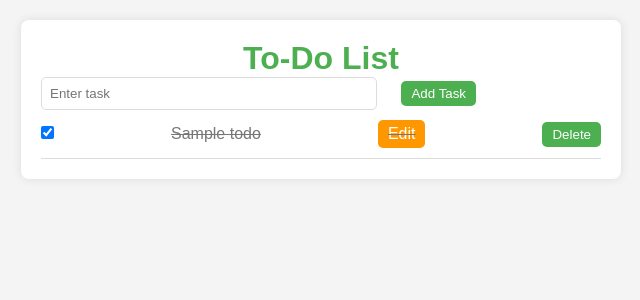
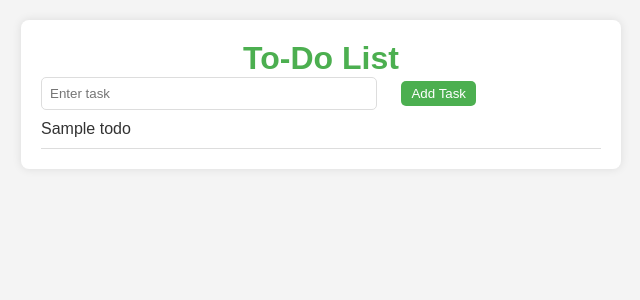
Before and after one commit to AditiB24/Flask-MongoDB, a Flask app: page / in a window 1280 px wide. Shown: the top 300 px of the page, without its empty margins (319-959 px from the left). Run offline with Flask 3, Linux system fonts and the light colour scheme; a database or web service that is not in the repository returns one stand-in record (values such as "Sample title"); some libraries are stand-ins or nearby versions.

Commit message:
Update index.html

```diff
--- a/templates/index.html
+++ b/templates/index.html
@@ -21,15 +21,8 @@
         <!-- List of Tasks -->
         <ul id="task-list">
             {% for item in items %}
-                <li class="{{ 'completed' if item['checked'] else '' }}">
-                    <form action="/checked/{{ item['id'] }}" method="POST" style="display:inline;">
-                        <input type="checkbox" onclick="this.form.submit()" {% if item['checked'] %}checked{% endif %}>
-                    </form>
+                <li>
                     {{ item['name'] }}
-                    <a href="/edit/{{ item['id'] }}" class="edit-btn">Edit</a>
-                    <form action="/delete/{{ item['id'] }}" method="POST" style="display:inline;">
-                        <button type="submit" class="delete-btn">Delete</button>
-                    </form>
                 </li>
             {% endfor %}
         </ul>
@@ -39,15 +32,16 @@
         $(document).ready(function() {
             // Handle form submission for adding a task
             $('#add-task-form').on('submit', function(event) {
-            event.preventDefault();  // Prevent the form from submitting normally
-            var taskName = $('input[name="todo_name"]').val();  // Get the task name
+                event.preventDefault();  // Prevent normal form submission
+
+                var taskName = $('input[name="todo_name"]').val();  // Get the task name from input
 
                 if (taskName.trim() === '') {
                     alert('Task name cannot be empty');
-                return;  // Do not proceed if the input is empty
+                    return;  // Don't proceed if task name is empty
                 }
 
-            // Send data using AJAX
+                // Send the task name using AJAX
                 $.ajax({
                     url: '/home',  // The route to add the task
                     type: 'POST',
@@ -64,15 +58,8 @@
                             $('#task-list').empty();  // Clear existing tasks
                             taskList.forEach(function(task) {
                                 $('#task-list').append(`
-                                <li class="${task.checked ? 'completed' : ''}">
-                                    <form action="/checked/${task.id}" method="POST" style="display:inline;">
-                                        <input type="checkbox" onclick="this.form.submit()" ${task.checked ? 'checked' : ''}>
-                                    </form>
+                                    <li>
                                         ${task.name}
-                                    <a href="/edit/${task.id}" class="edit-btn">Edit</a>
-                                    <form action="/delete/${task.id}" method="POST" style="display:inline;">
-                                        <button type="submit" class="delete-btn">Delete</button>
-                                    </form>
                                     </li>
                                 `);
                             });
@@ -86,68 +73,5 @@
         });
     </script>
 
-<!--     <script>
-        $(document).ready(function() {
-            // Add Task using AJAX
-            $('#add-task-form').on('submit', function(event) {
-                event.preventDefault();
-                var taskName = $('input[name="todo_name"]').val();
-
-                $.ajax({
-                    url: '/home',  // Route to add task
-                    type: 'POST',
-                    data: { todo_name: taskName },
-                    success: function(response) {
-                        // Append the new task to the task list dynamically
-                        $('#task-list').append('<li>' + taskName + '</li>');
-                        $('input[name="todo_name"]').val('');  // Clear input field
-                    },
-                    error: function() {
-                        alert('Error adding task');
-                    }
-                });
-            });
-        });
-    </script> -->
 </body>
 </html>
-
-
-<!-- <!DOCTYPE html>
-<html lang="en">
-<head>
-    <meta charset="UTF-8">
-    <meta name="viewport" content="width=device-width, initial-scale=1.0">
-    <title>To-Do List</title>
-    <link rel="stylesheet" href="{{ url_for('static', filename='styles.css') }}">
-</head>
-<body>
-
-    <div class="container">
-        <h1>To-Do List</h1>
-
-        <!-- Form to Add New Task -->
-<!--         <form method="POST" action="/home">
-            <input type="text" name="todo_name" placeholder="Enter task" required>
-            <button type="submit">Add Task</button>
-        </form>
-
-        <!-- List of Tasks -->
-<!--         <ul>
-            {% for item in items %}
-                <li class="{{ 'completed' if item['checked'] else '' }}">
-                    <form action="/checked/{{ item['id'] }}" method="POST" style="display:inline;">
-                        <input type="checkbox" onclick="this.form.submit()" {% if item['checked'] %}checked{% endif %}>
-                    </form>
-                    {{ item['name'] }}
-                    <a href="/edit/{{ item['id'] }}" class="edit-btn">Edit</a>
-                    <form action="/delete/{{ item['id'] }}" method="POST" style="display:inline;">
-                        <button type="submit" class="delete-btn">Delete</button>
-                    </form>
-                </li>
-            {% endfor %}
-        </ul> -->
-<!--     </div>
- -->
-<!-- </body>
-</html> -->
```
Lines whose indentation alone changed are shown as unchanged.
